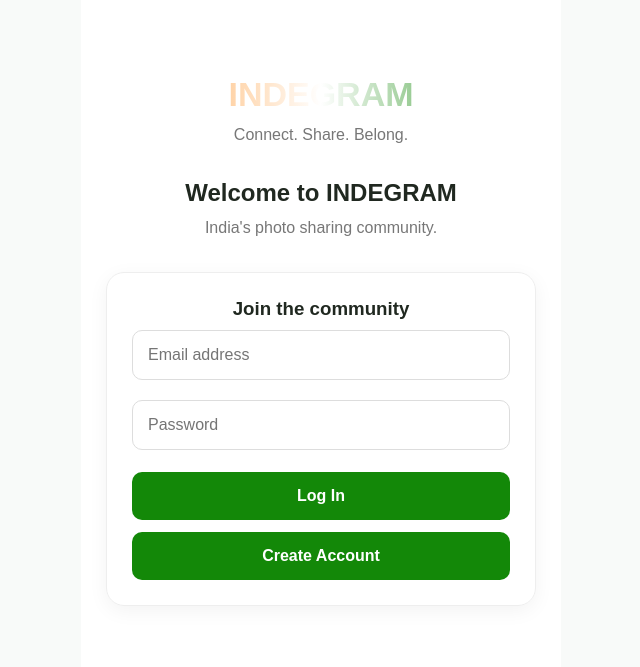
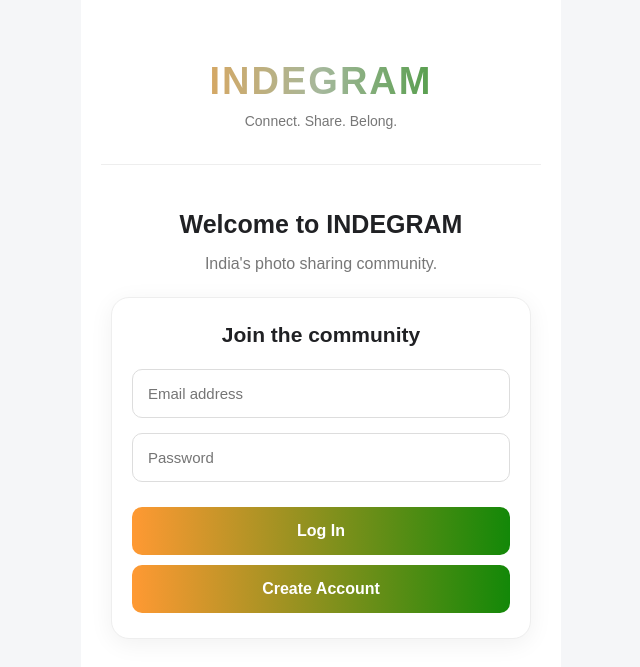
Before and after one commit to achandra0216/indegram-new, a plain HTML site: page index.html in a window 1280 px wide. Shown: the whole page, without its empty margins (319-959 px from the left). Drawn offline with Linux system fonts and the light colour scheme.

Commit message:
Update style.css

```diff
--- a/style.css
+++ b/style.css
@@ -6,63 +6,92 @@
 
 body {
   font-family: Arial, sans-serif;
-  background: #f8faf9;
-  color: #202820;
+  background: #f5f6f8;
+  color: #202124;
 }
 
 #app {
+  width: 100%;
   max-width: 480px;
+  min-height: 100vh;
   margin: auto;
-  min-height: 100vh;
-  background: white;
-  padding: 25px;
+  background: #fff;
+  padding: 25px 20px;
 }
 
-h1 {
-  font-size: 34px;
-  font-weight: 800;
-  background: linear-gradient(90deg, #ff9933, #ffffff, #138808);
+.header {
+  text-align: center;
+  padding: 35px 10px;
+  border-bottom: 1px solid #eee;
+}
+
+.header h1 {
+  font-size: 38px;
+  font-weight: 900;
+  letter-spacing: 2px;
+  background: linear-gradient(90deg, #ff9933, #a5b89c, #138808);
   -webkit-background-clip: text;
   color: transparent;
-  text-align: center;
-  margin-top: 50px;
 }
 
-p {
-  text-align: center;
+.header p {
+  margin-top: 10px;
   color: #777;
-  margin: 12px 0;
+  font-size: 14px;
 }
 
 .welcome {
   text-align: center;
-  margin-top: 35px;
+  padding: 45px 10px 25px;
+}
+
+.welcome h2 {
+  font-size: 25px;
+  margin-bottom: 12px;
+}
+
+.welcome p {
+  color: #777;
+  line-height: 1.6;
 }
 
 .auth-box {
-  margin-top: 35px;
-  padding: 25px;
+  margin-top: 20px;
+  padding: 25px 20px;
+  background: #fff;
   border: 1px solid #eee;
   border-radius: 18px;
-  box-shadow: 0 5px 20px #0000000d;
+  box-shadow: 0 5px 25px rgba(0,0,0,0.06);
+}
+
+.auth-box h3 {
+  font-size: 21px;
+  margin-bottom: 22px;
+  text-align: center;
 }
 
 input {
+  display: block;
   width: 100%;
   padding: 15px;
-  margin: 10px 0;
+  margin-bottom: 15px;
   border: 1px solid #ddd;
   border-radius: 10px;
-  font-size: 16px;
+  font-size: 15px;
+  outline: none;
+}
+
+input:focus {
+  border-color: #138808;
 }
 
 button {
   width: 100%;
   padding: 15px;
-  margin-top: 12px;
+  margin-top: 10px;
   border: none;
   border-radius: 10px;
-  background: #138808;
+  background: linear-gradient(90deg, #ff9933, #138808);
   color: white;
   font-size: 16px;
   font-weight: bold;
@@ -72,3 +101,13 @@ button {
 button:hover {
   opacity: 0.9;
 }
+
+@media (max-width: 360px) {
+  .header h1 {
+    font-size: 32px;
+  }
+
+  .welcome h2 {
+    font-size: 22px;
+  }
+}
```
